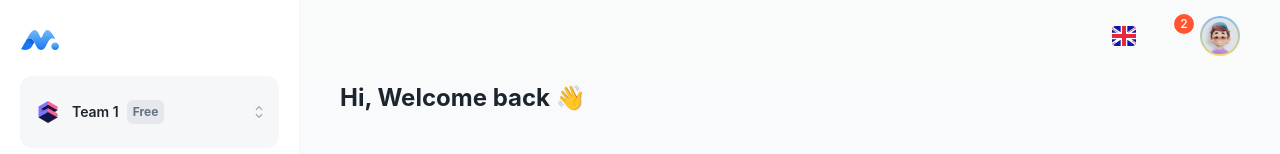
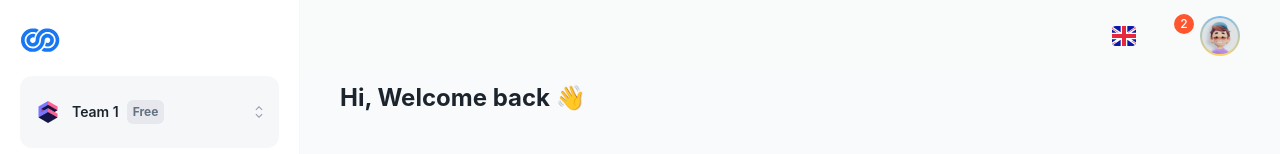
Before and after one commit to hoaghuy269/study8-webapp-v3, a React (Vite) app in the folder study8-webapp-v3/: page / in a window 1280 px wide. Shown: the top 154 px of the page. Built offline with nearby package versions, Linux system fonts and the light colour scheme; some icons are missing.

Commit message:
[HuyNH] Refactor code

```diff
--- a/study8-webapp-v3/src/components/logo/logo.tsx
+++ b/study8-webapp-v3/src/components/logo/logo.tsx
@@ -57,66 +57,50 @@ export const Logo = forwardRef<HTMLDivElement, LogoProps>(
     */
 
     const singleLogo = (
-      <svg
-        width="100%"
-        height="100%"
-        viewBox="0 0 512 512"
-        fill="none"
-        xmlns="http://www.w3.org/2000/svg"
-      >
-        <path
-          fill={`url(#${`${gradientId}-1`})`}
-          d="M86.352 246.358C137.511 214.183 161.836 245.017 183.168 285.573C165.515 317.716 153.837 337.331 148.132 344.418C137.373 357.788 125.636 367.911 111.202 373.752C80.856 388.014 43.132 388.681 14 371.048L86.352 246.358Z"
-        />
-        <path
-          fill={`url(#${`${gradientId}-2`})`}
-          fillRule="evenodd"
-          clipRule="evenodd"
-          d="M444.31 229.726C398.04 148.77 350.21 72.498 295.267 184.382C287.751 198.766 282.272 226.719 270 226.719V226.577C257.728 226.577 252.251 198.624 244.735 184.24C189.79 72.356 141.96 148.628 95.689 229.584C92.207 235.69 88.862 241.516 86 246.58C192.038 179.453 183.11 382.247 270 383.858V384C356.891 382.389 347.962 179.595 454 246.72C451.139 241.658 447.794 235.832 444.31 229.726Z"
-        />
-        <path
-          fill={`url(#${`${gradientId}-3`})`}
-          fillRule="evenodd"
-          clipRule="evenodd"
-          d="M450 384C476.509 384 498 362.509 498 336C498 309.491 476.509 288 450 288C423.491 288 402 309.491 402 336C402 362.509 423.491 384 450 384Z"
-        />
-        <defs>
-          <linearGradient
-            id={`${gradientId}-1`}
-            x1="152"
-            y1="167.79"
-            x2="65.523"
-            y2="259.624"
-            gradientUnits="userSpaceOnUse"
+        <svg
+            version="1.0"
+            xmlns="http://www.w3.org/2000/svg"
+            width="100%"
+            height="100%"
+            viewBox="0 0 393 393"
+            preserveAspectRatio="xMidYMid meet"
+            fill="currentColor"
+        >
+          <g
+              transform="translate(0,393) scale(0.1,-0.1)"
+              fill={PRIMARY_MAIN}
+              stroke="none"
           >
-            <stop stopColor={PRIMARY_DARKER} />
-            <stop offset="1" stopColor={PRIMARY_MAIN} />
-          </linearGradient>
-          <linearGradient
-            id={`${gradientId}-2`}
-            x1="86"
-            y1="128"
-            x2="86"
-            y2="384"
-            gradientUnits="userSpaceOnUse"
-          >
-            <stop stopColor={PRIMARY_LIGHT} />
-            <stop offset="1" stopColor={PRIMARY_MAIN} />
-          </linearGradient>
-          <linearGradient
-            id={`${gradientId}-3`}
-            x1="402"
-            y1="288"
-            x2="402"
-            y2="384"
-            gradientUnits="userSpaceOnUse"
-          >
-            <stop stopColor={PRIMARY_LIGHT} />
-            <stop offset="1" stopColor={PRIMARY_MAIN} />
-          </linearGradient>
-        </defs>
-      </svg>
+            <path d="M1145 3104 c-247 -36 -389 -88 -552 -203 -222 -157 -363 -354 -450
+      -628 l-37 -118 -1 -200 c0 -197 1 -202 33 -313 62 -214 158 -377 310 -524
+      148 -143 258 -209 465 -280 90 -31 97 -32 305 -36 235 -4 298 3 430 49 342
+      118 617 404 730 760 25 76 33 127 41 241 13 176 29 227 91 288 129 130 345
+      97 427 -64 72 -143 21 -305 -118 -375 -70 -35 -119 -39 -195 -16 -27 8 -54
+      15 -60 15 -6 0 -18 -33 -28 -72 -9 -40 -32 -113 -51 -162 -18 -50 -32 -93 -29
+      -98 3 -4 34 -17 70 -28 51 -15 93 -20 183 -20 106 1 123 3 201 33 109 41 185
+      93 259 173 114 125 161 247 161 421 0 183 -52 307 -184 439 -119 119 -249 180
+      -408 191 -101 7 -182 -7 -271 -45 -174 -73 -285 -185 -358 -360 -28 -68 -32
+      -92 -40 -217 -9 -155 -34 -256 -94 -375 -136 -271 -409 -440 -710 -440 -368 0
+      -683 244 -781 605 -26 97 -27 311 0 410 67 256 265 466 523 559 86 30 92 31
+      258 30 166 0 172 -1 254 -32 47 -18 88 -29 91 -25 4 5 22 28 40 53 19 25 72
+      84 117 131 l84 86 -88 40 c-107 49 -163 68 -268 88 -79 16 -292 27 -350 19z"/>
+            <path d="M2510 3094 c-302 -48 -564 -209 -748 -459 -141 -192 -206 -375 -222
+      -633 -9 -142 -34 -209 -98 -262 -45 -37 -130 -70 -181 -70 -89 0 -200 69 -241
+      150 -45 88 -34 216 25 293 41 54 89 83 166 103 61 16 85 13 161 -20 37 -16 38
+      -16 42 6 22 104 33 144 62 222 19 48 34 92 34 96 0 18 -129 52 -220 57 -116 7
+      -188 -9 -310 -69 -162 -78 -300 -250 -335 -415 -19 -89 -19 -224 0 -298 54
+      -213 234 -394 454 -459 64 -19 254 -22 316 -5 95 26 209 93 288 168 64 61 86
+      91 122 165 48 97 63 168 84 389 28 295 234 549 531 658 71 25 104 31 205 36
+      147 7 236 -5 340 -46 188 -72 344 -216 434 -397 44 -90 59 -144 75 -265 13
+      -97 13 -123 0 -212 -43 -287 -238 -530 -512 -636 -161 -62 -410 -64 -558 -5
+      -33 13 -63 24 -66 24 -3 0 -30 -33 -61 -73 -31 -39 -83 -99 -116 -132 -34 -33
+      -61 -62 -61 -66 0 -9 129 -65 235 -102 l90 -32 250 0 c279 0 298 3 485 84 214
+      92 428 290 543 501 116 214 161 473 126 726 -66 475 -428 866 -894 965 -125
+      27 -325 32 -445 13z"/>
+          </g>
+        </svg>
     );
+
 
     const fullLogo = (
       <svg
--- a/study8-webapp-v3/src/config-global.ts
+++ b/study8-webapp-v3/src/config-global.ts
@@ -10,6 +10,6 @@ export type ConfigValue = {
 // ----------------------------------------------------------------------
 
 export const CONFIG: ConfigValue = {
-  appName: 'Minimal UI',
+  appName: 'STUDY8',
   appVersion: packageJson.version,
 };
```
Also changed, not shown: study8-webapp-v3/public/assets/images/minimal-free-preview.jpg (deleted), 1 other file (tests, documents, lock files or other folders).
